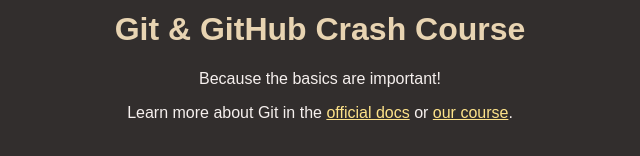
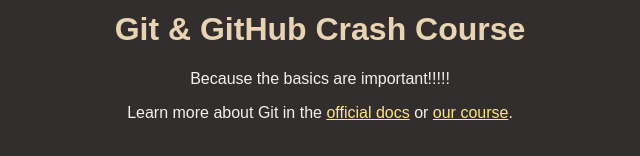
Before and after one commit to Sharandeep0541/demo-git, a plain HTML site: page index.html in a window 1280 px wide. Shown: the part 158-314 px from the top of the page, 320-960 px from the left. Drawn offline with Linux system fonts and the light colour scheme.

Commit message:
!!!! commit

```diff
--- a/index.html
+++ b/index.html
@@ -13,7 +13,7 @@
       <h1>Git & GitHub Crash Course</h1>
     </header>
     <main>
-      <p>Because the basics are important!</p>
+      <p>Because the basics are important!!!!!</p>
       <p>
         Learn more about Git in the
         <a href="https://git-scm.com/book/en/v2">official docs</a> or
```
